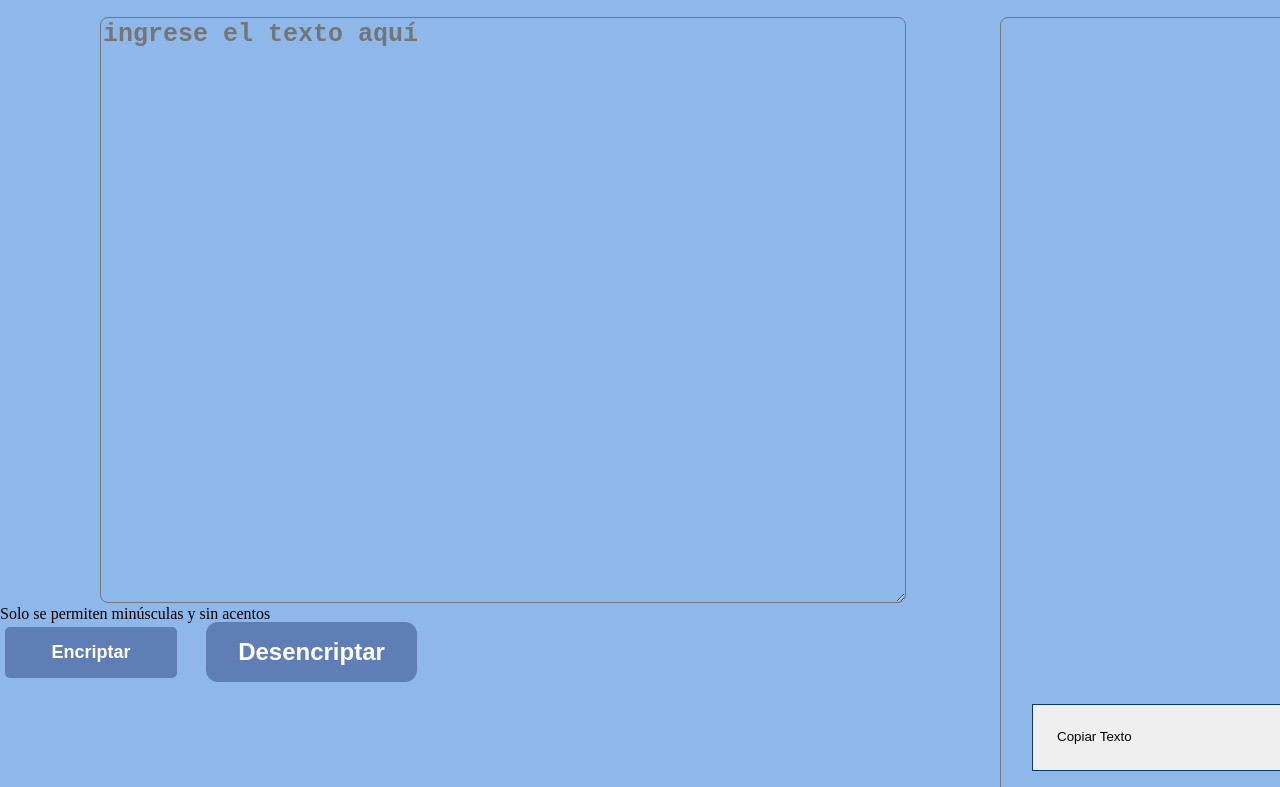
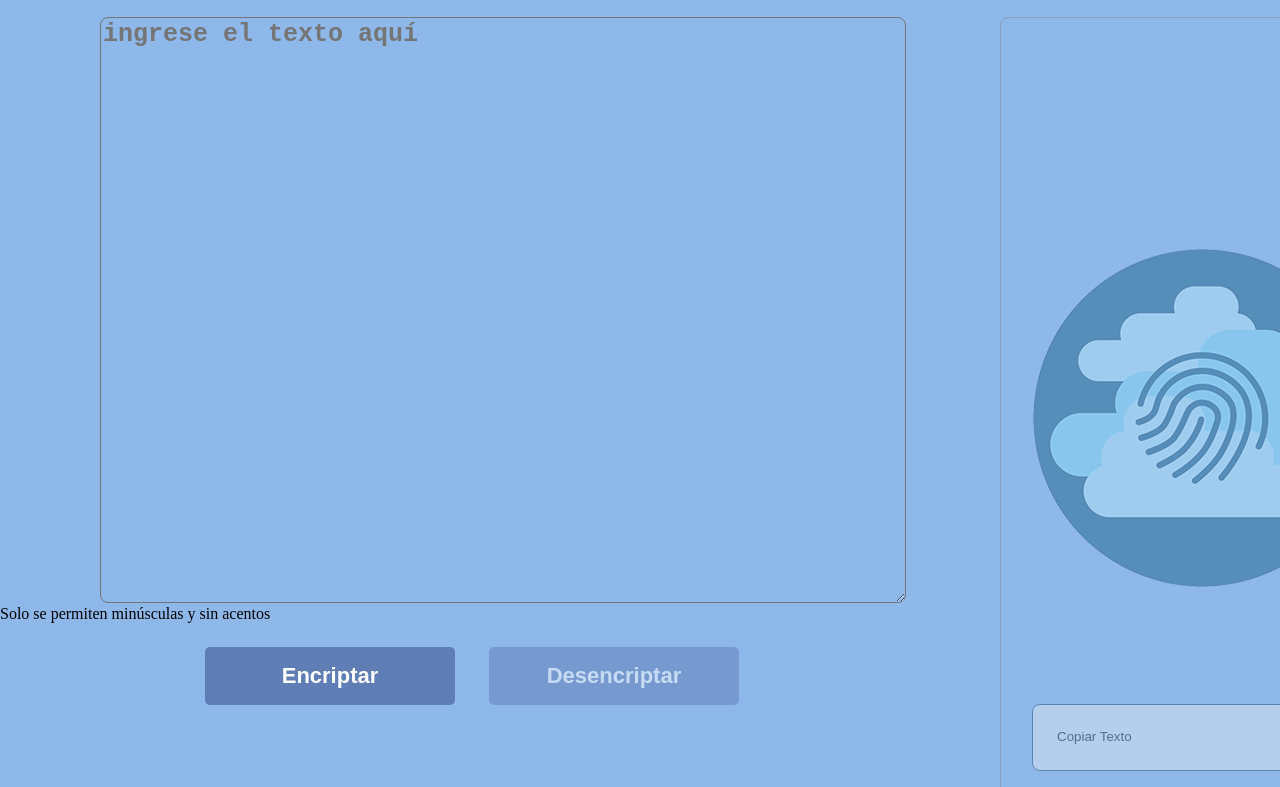
Before and after one commit to elianriveraa/encriptador, a plain HTML site: page index.html in a window 1280 px wide. Shown: the part 126-913 px from the top of the page. Drawn offline with Linux system fonts and the light colour scheme.

Commit message:
Se modifican botones de encriptar y desencriptar y se cambian nombres a imagenes

```diff
--- a/style.css
+++ b/style.css
@@ -38,38 +38,57 @@ main{
     align-items: flex-start;
     padding: 0px;
     gap: 24px;
+    margin-top: 20px;
+    margin-left: 200px;
 }
 
 .boton-encriptar{
     margin: 5px;
-    width: 19%;
-    padding: 15px 0;
-    font-size: 18px;
+    width: 250px;
+    padding: 20px 0;
+    font-size: 22px;
+    background: #5e7eb5;
     font-weight: bold;
     color: white;
-    background: #5e7eb5;
     border: none;
+    padding: 16px 32px;
     border-radius: 5px;
     transition: 1s all;
     cursor: pointer;
 }
 
 .boton-desencriptar{
+    margin: 5px;
+    width: 250px;
+    padding: 20px 0;
+    font-size: 22px;
     background: #5e7eb5;
-    cursor: pointer;
+    font-weight: bold;
+    color: white;
     border: none;
     padding: 16px 32px;
-    color: #FFFFFF;
+    border-radius: 5px;
+    transition: 1s all;
+    cursor: pointer;
+    opacity: .5;
+}
+
+.boton-desencriptar:hover{
+    opacity: .8;
+    color: white;
     font-size: 24px;
-    font-weight: bold;
-    border-radius: 12px;
 }
 
 .respuesta{
+    background-image: url("Imagenes/Nubesegura.png");
+    background-repeat: no-repeat;
+    background-position: 30.5px, 400px;
+    opacity: .4;
     margin-top: 30px;
     background-color: #8fb8ea;
     font-size: 25px;
-    color: white;
+    color: black;
+    font-weight: bold;
     box-sizing: border-box;
     position: absolute;
     width: 400px;
@@ -77,6 +96,10 @@ main{
     left: 1000px;
     border-radius: 8px;
 
+}
+
+.respuesta:focus{
+    outline: none;
 }
 
 .respuesta:hover {
@@ -97,6 +120,14 @@ height: 67px;
 left: 1032px;
 top: 830px;
 border: 1px solid #0a3871;
+border-radius: 8px;
+opacity: .4;
+}
+
+.boton-copiar:hover{
+    opacity: .8;
+    color: #5e7eb5;
+    font-size: 16px;
 }
 
 footer{
```
Also changed, not shown: Imagenes/GuardiaSeguridad.png (renamed from Imagenes/clipart831376.png), Imagenes/Nubesegura.png (renamed from Imagenes/clipart318150.png).
